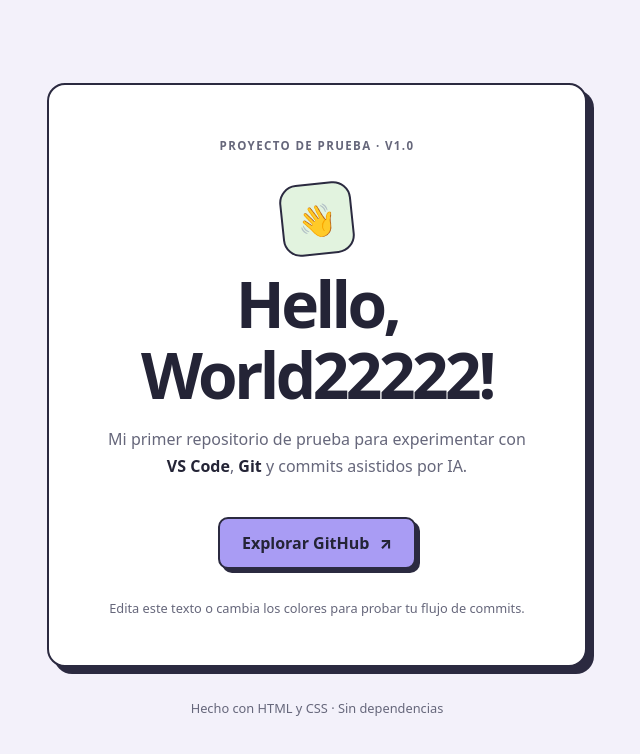
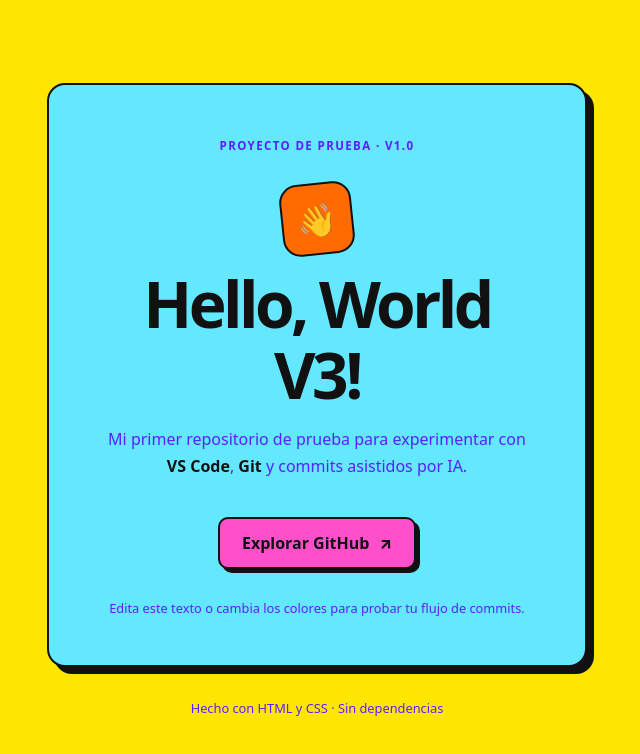
Before and after one commit to CarlosGutari/VSCodeWorkFlowTest, a plain HTML site: page index.html in a window 1280 px wide. Shown: the whole page, without its empty margins (323-963 px from the left). Drawn offline with Linux system fonts and the light colour scheme.

Commit message:
estilo: actualizar estilos y contenido
- Cambiado el color de fondo a amarillo (#ffe600).
- Actualizados los colores de superficie, tinta y acentos.
- Modificado el texto del encabezado a "Hello, World V3!".
- Ajustado el color de fondo del cuerpo a naranja (#ff6b00).
- Mejoradas las variables de color para una mejor legibilidad.

```diff
--- a/css/styles.css
+++ b/css/styles.css
@@ -1,12 +1,12 @@
 :root {
   color-scheme: light;
-  --background: #f3f1fa;
-  --surface: #ffffff;
-  --ink: #242436;
-  --muted: #66677b;
-  --accent: #a99cf4;
-  --accent-hover: #069b0d;
-  --border: #2b2a40;
+  --background: #ffe600;
+  --surface: #64e8ff;
+  --ink: #111111;
+  --muted: #5a20ff;
+  --accent: #ff4fca;
+  --accent-hover: #55ff47;
+  --border: #111111;
   --shadow: 7px 7px 0 var(--border);
 }
 
@@ -51,7 +51,7 @@ body {
   width: 72px;
   height: 72px;
   margin: 28px auto 12px;
-  background: #e2f3df;
+  background: #ff6b00;
   border: 2px solid var(--border);
   border-radius: 18px;
   font-size: 2rem;
--- a/index.html
+++ b/index.html
@@ -12,7 +12,7 @@
     <article class="card">
       <span class="eyebrow">PROYECTO DE PRUEBA · V1.0</span>
       <div class="badge" aria-hidden="true">👋</div>
-      <h1>Hello, World22222!</h1>
+      <h1>Hello, World V3!</h1>
       <p class="description">Mi primer repositorio de prueba para experimentar con <strong>VS Code</strong>, <strong>Git</strong> y commits asistidos por IA.</p>
       <a class="button" href="https://github.com/" target="_blank" rel="noopener noreferrer">Explorar GitHub <span aria-hidden="true">↗</span></a>
       <p class="hint">Edita este texto o cambia los colores para probar tu flujo de commits.</p>
```
